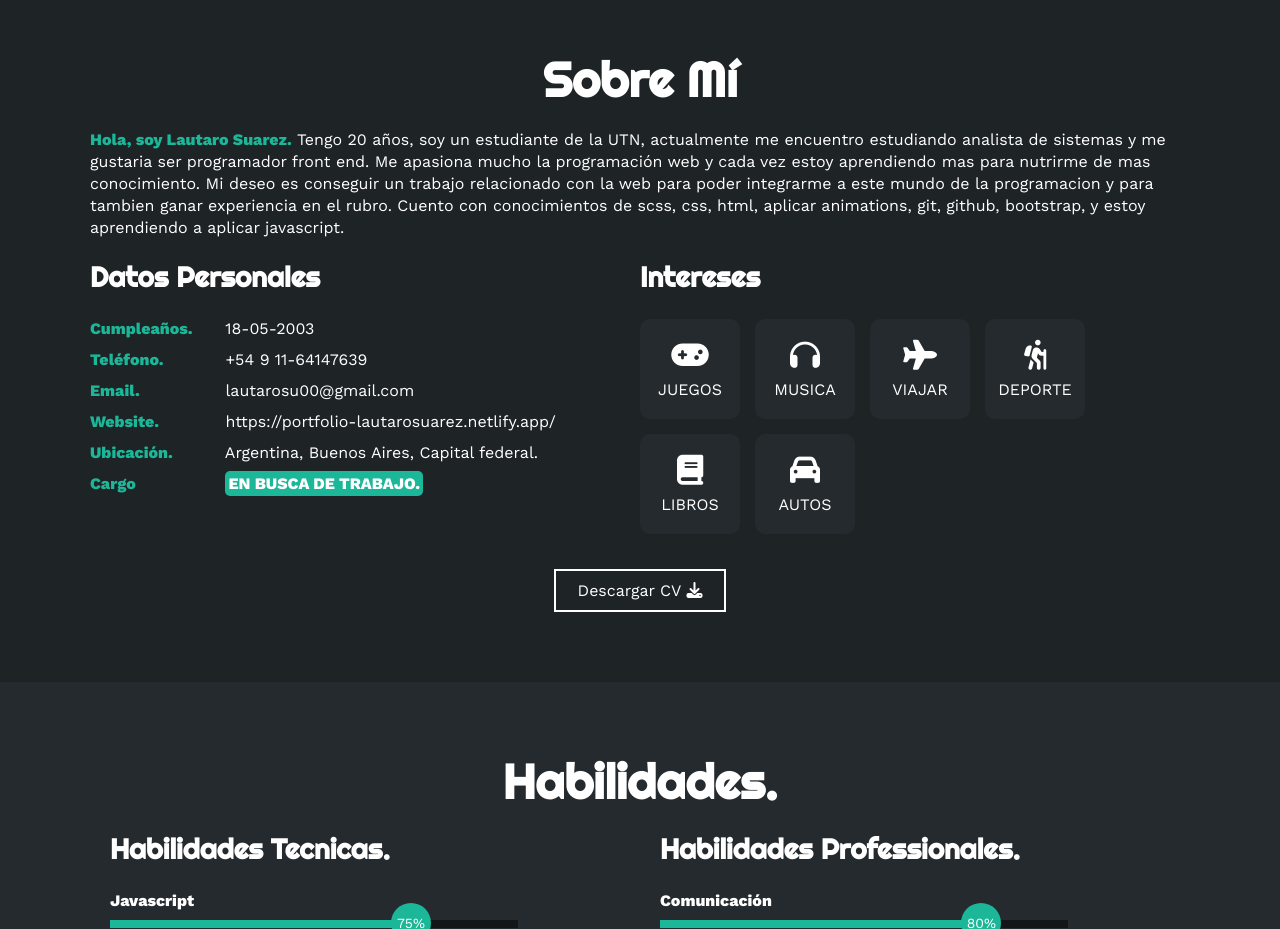
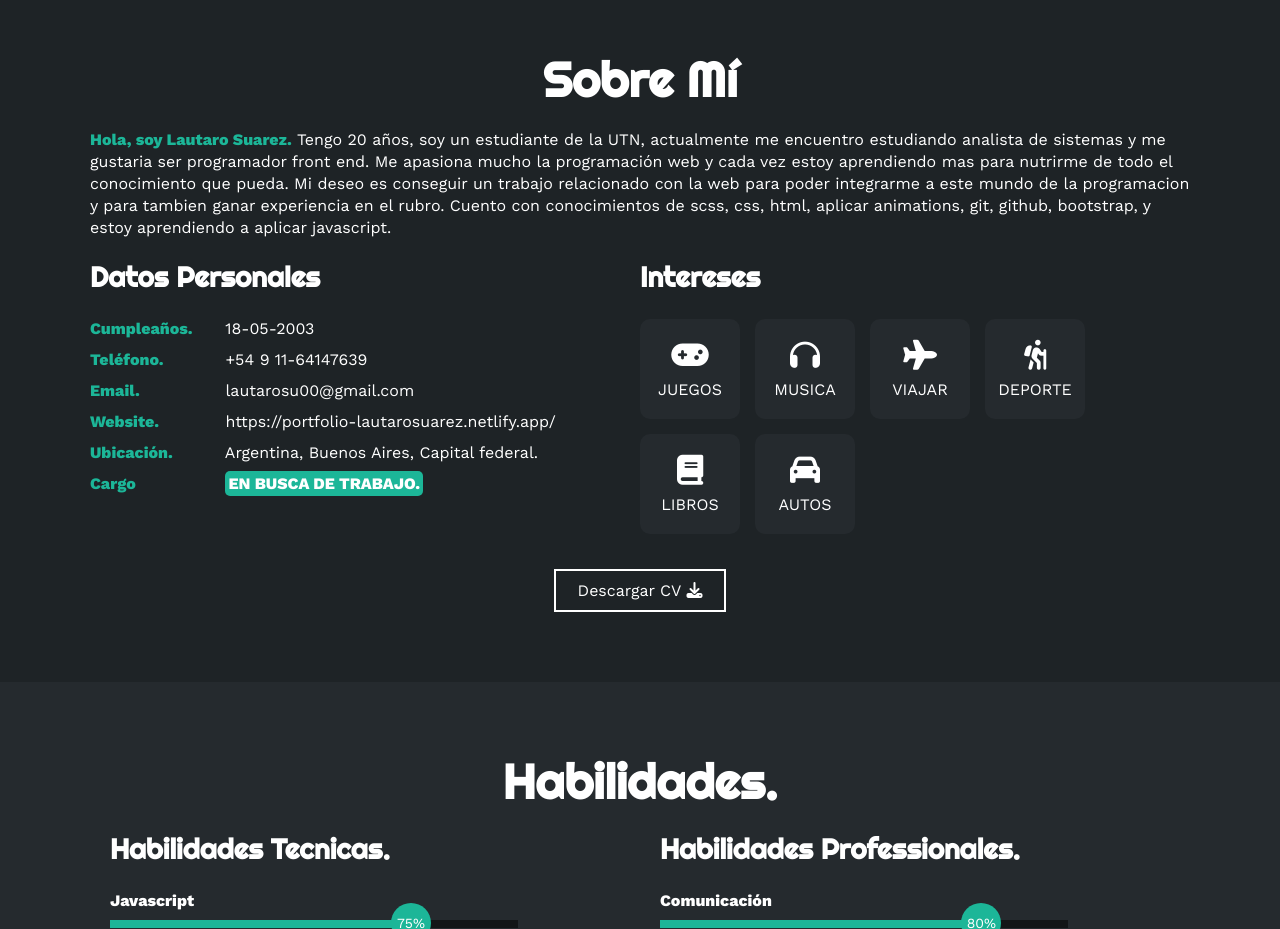
Before and after one commit to LautaroSuarezz/Portafolio-lautarosuarezz, a plain HTML site: page index.html in a window 1280 px wide. Shown: the part 820-1749 px from the top of the page. Drawn offline with nearby package versions, Linux system fonts and the light colour scheme.

Commit message:
mas cambios en el cv

```diff
--- a/index.html
+++ b/index.html
@@ -52,7 +52,7 @@
     <section id="sobremi" class="sobremi">
         <div class="contenido-seccion">
             <h2>Sobre Mí</h2>
-            <p><span>Hola, soy Lautaro Suarez.</span> Tengo 20 años, soy un estudiante de la UTN, actualmente me encuentro estudiando analista de sistemas y me gustaria ser programador front end. Me apasiona mucho la programación web y cada vez estoy aprendiendo mas para nutrirme de mas conocimiento. Mi deseo es conseguir un trabajo relacionado con la web para poder integrarme a este mundo de la programacion y para tambien ganar experiencia en el rubro. Cuento con conocimientos de scss, css, html, aplicar animations, git, github, bootstrap, y estoy aprendiendo a aplicar javascript.</p>
+            <p><span>Hola, soy Lautaro Suarez.</span> Tengo 20 años, soy un estudiante de la UTN, actualmente me encuentro estudiando analista de sistemas y me gustaria ser programador front end. Me apasiona mucho la programación web y cada vez estoy aprendiendo mas para nutrirme de todo el conocimiento que pueda. Mi deseo es conseguir un trabajo relacionado con la web para poder integrarme a este mundo de la programacion y para tambien ganar experiencia en el rubro. Cuento con conocimientos de scss, css, html, aplicar animations, git, github, bootstrap, y estoy aprendiendo a aplicar javascript.</p>
 
             <div class="fila">
                 <!-- datos personales -->
```
